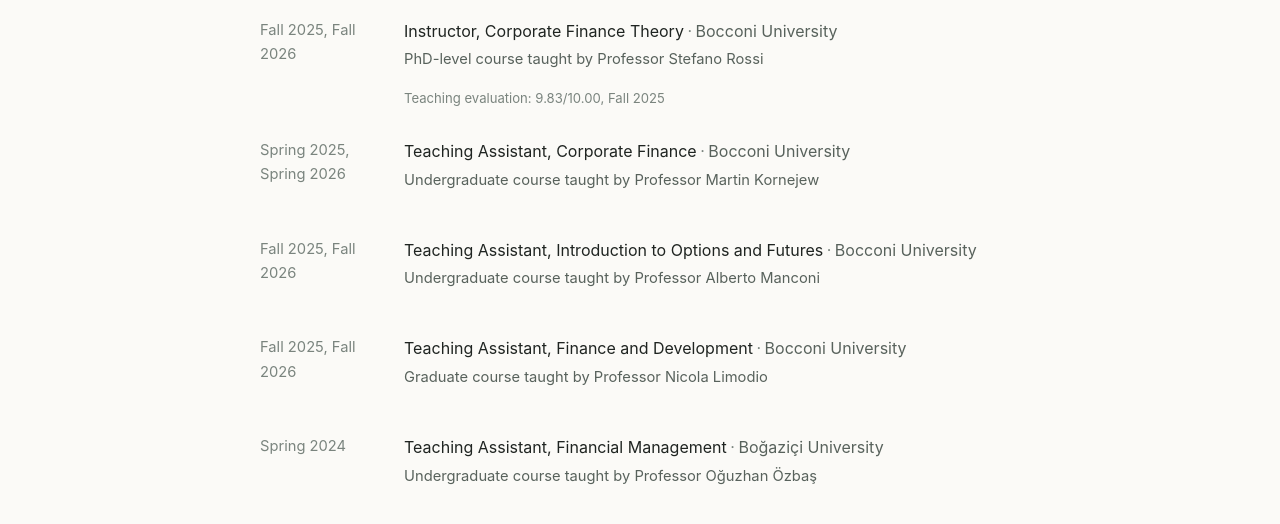
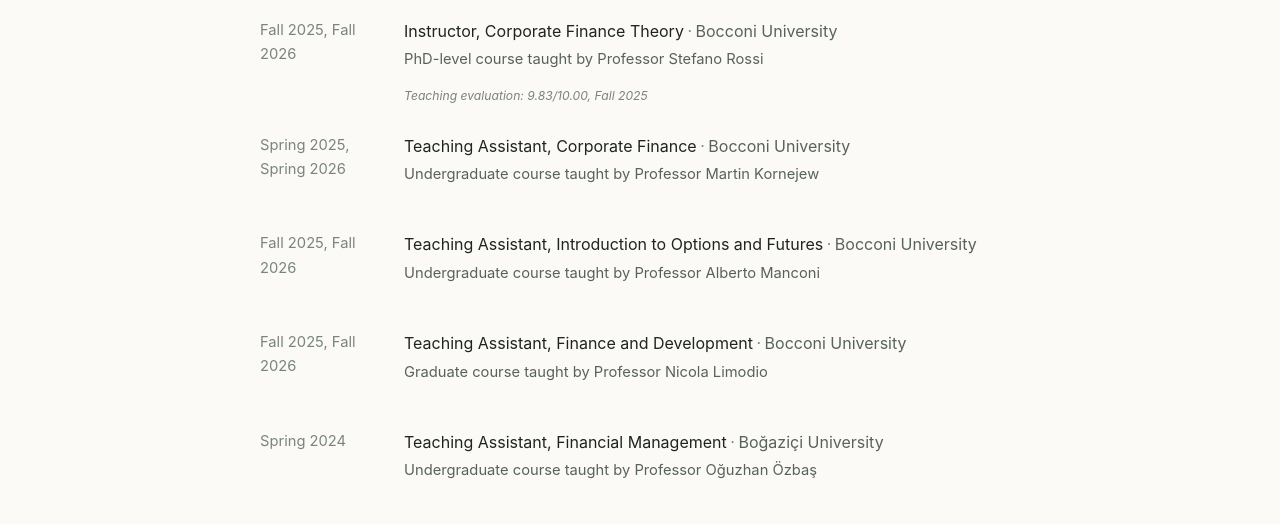
Before and after one commit to seleneski/seleneski.github.io, a plain HTML site: page teaching.html in a window 1280 px wide. Shown: the part 263-787 px from the top of the page. Drawn offline with Linux system fonts and the light colour scheme.

Commit message:
Add files via upload

```diff
--- a/assets/styles.css
+++ b/assets/styles.css
@@ -306,9 +306,15 @@
 }
 
 .evaluation {
-  margin: 0.15rem 0 0;
+  margin: 0.25rem 0 0;
   color: var(--text-faint);
-  font-size: 0.82rem;
+  font-size: 0.76rem;
+  line-height: 1.35;
+  font-style: italic;
+}
+
+.timeline .evaluation {
+  font-size: 0.76rem;
 }
 
 .section-nav {
```
Also changed, not shown: unpublished-findings.html (+1 -1 lines), assets/findings/florence-dessert.jpg (added), assets/findings/florence-sostanza.jpg (added), assets/findings/florence-table.jpg (added), assets/findings/florence-tortellini.jpg (added), assets/findings/florence-view.jpg (added), assets/findings/rome-fountain.jpg (added), assets/findings/rome-street.jpg (added), assets/findings/rome-tiramisu.jpg (added), assets/findings/venice-canal.jpg (added), assets/findings/venice-harrys-bar.jpg (added).
